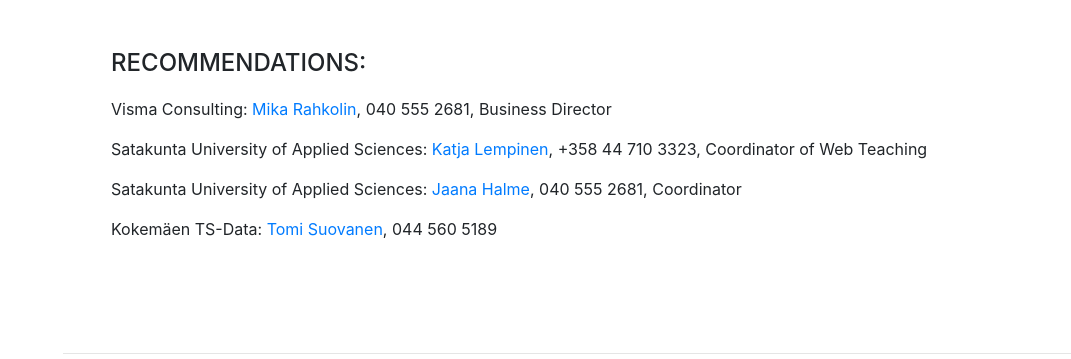
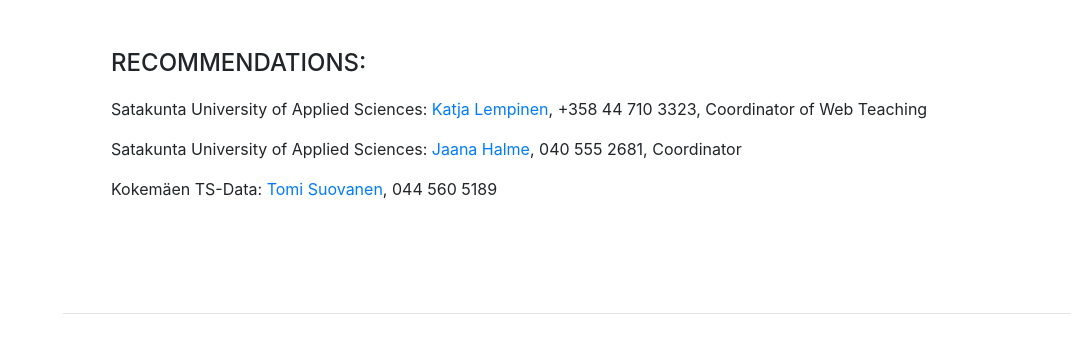
Before and after one commit to Banx87/banx87, a website with bundled scripts: page index.html in a window 1280 px wide. Shown: the part 2287-2646 px from the top of the page, without its empty margins (209-1280 px from the left). Built offline with nearby package versions, Linux system fonts and the light colour scheme; a web font is replaced by a local one.

Commit message:
Update index.html

```diff
--- a/index.html
+++ b/index.html
@@ -189,7 +189,7 @@
       <div class="resume-item d-flex flex-column flex-md-row mb-5">
         <div class="resume-content mr-auto">
           <div class="subheading mb-3">Recommendations:</div>
-            <p>Visma Consulting: <a href="mailto:mika.rahkolin@visma.com">Mika Rahkolin</a>, 040 555 2681, Business Director</p>
+            <!-- <p>Visma Consulting: <a href="mailto:mika.rahkolin@visma.com">Mika Rahkolin</a>, 040 555 2681, Business Director</p> -->
             <p>Satakunta University of Applied Sciences: <a href="mailto:katja.lempinen@samk.fi">Katja Lempinen</a>, +358 44 710 3323, Coordinator of Web Teaching</p>
             <p>Satakunta University of Applied Sciences: <a href="mailto:jaana.halme@samk.fi">Jaana Halme</a>, 040 555 2681, Coordinator</p>
             <p>Kokemäen TS-Data: <a href="mailto:tomi.suovanen@ts-data.fi">Tomi Suovanen</a>, 044 560 5189</p>
```
